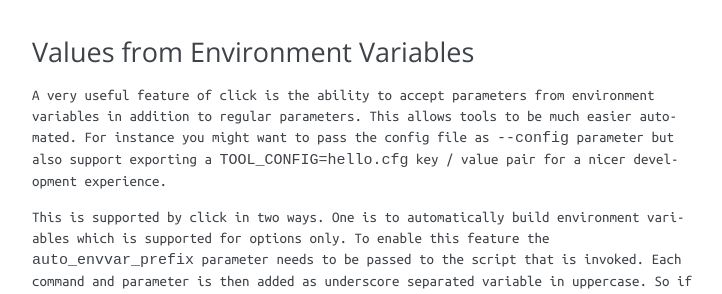
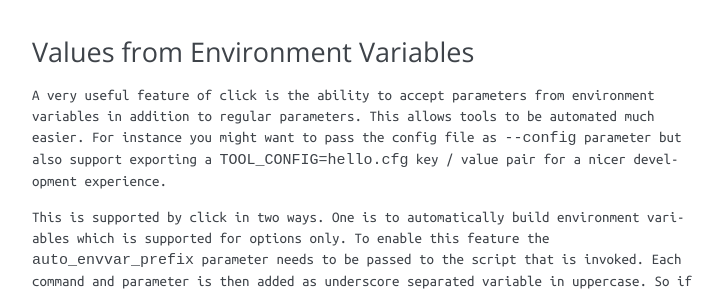
Before and after one commit to Alcides1123/Click, a Sphinx documentation site: the page built from docs/options.rst, in a window 1280 px wide and 900 px high, scrolled down 5229 px. Shown: the part 172-466 px from the top of the window, without its empty margins (388-1110 px from the left). Built offline with Sphinx 7.4.7, drawn with Linux system fonts in a browser that asks for light colours.

```diff
--- a/docs/options.rst
+++ b/docs/options.rst
@@ -279,7 +279,7 @@ Values from Environment Variables
 
 A very useful feature of click is the ability to accept parameters from
 environment variables in addition to regular parameters.  This allows
-tools to be much easier automated.  For instance you might want to pass
+tools to be automated much easier.  For instance you might want to pass
 the config file as ``--config`` parameter but also support exporting a
 ``TOOL_CONFIG=hello.cfg`` key / value pair for a nicer development
 experience.
```
